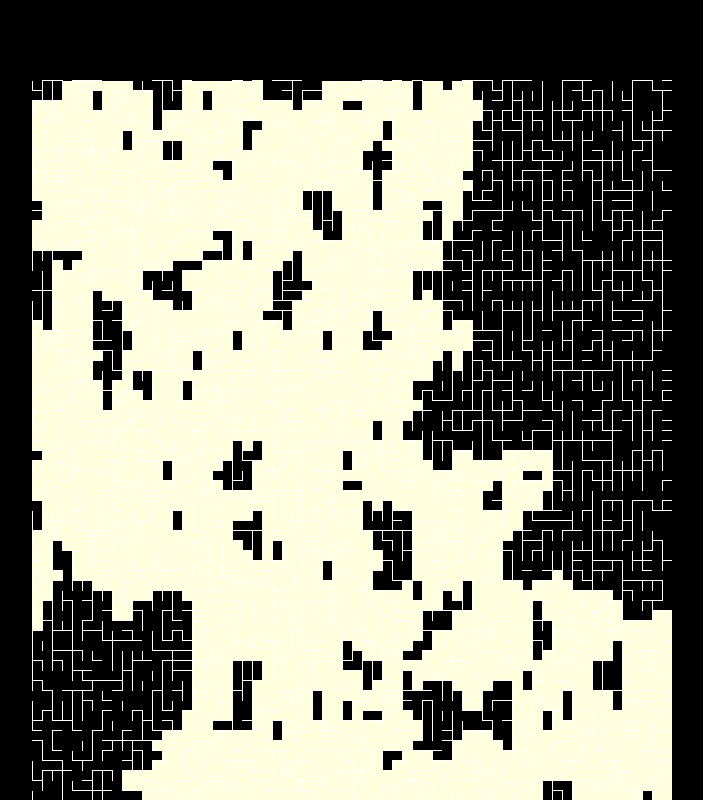
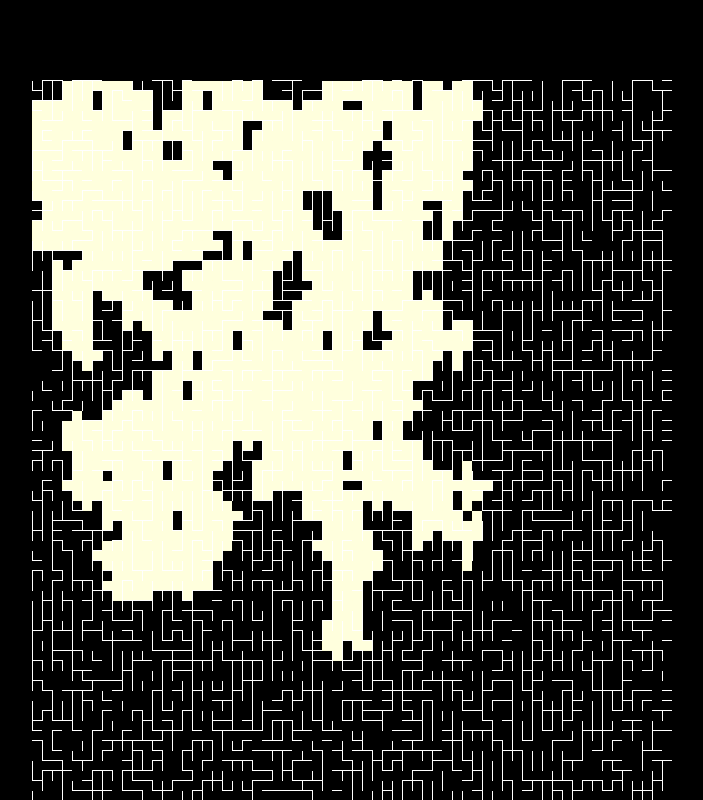
Before and after one commit to leyanlo/lightning, a Next.js app: page / in a window 1280 px wide. Shown: the top 800 px of the page, without its empty margins (288-991 px from the left). Built offline with nearby package versions, Linux system fonts and the light colour scheme.

Commit message:
feat: add animation using 100ms setInterval

```diff
--- a/package.json
+++ b/package.json
@@ -25,7 +25,8 @@
   "dependencies": {
     "next": "latest",
     "react": "^17.0.2",
-    "react-dom": "^17.0.2"
+    "react-dom": "^17.0.2",
+    "react-use": "^17.3.1"
   },
   "devDependencies": {
     "@testing-library/react": "^11.2.5",
--- a/pages/index.tsx
+++ b/pages/index.tsx
@@ -1,6 +1,7 @@
 import Head from 'next/head';
 import Image from 'next/image';
 import * as React from 'react';
+import { useInterval } from 'react-use';
 
 const width = 64;
 const height = 128;
@@ -166,9 +167,9 @@ function* flashGenerator(
 }
 
 // Infinite loop generator for the path, strike, and flash.
-// noinspection JSUnusedLocalSymbols
 function* lightningGenerator(maze: Cell[][]): Generator<Kind> {
   while (true) {
+    yield Kind.Start;
     let strike;
     for (strike of pathGenerator(maze)) {
       yield Kind.Path;
@@ -198,12 +199,12 @@ function createMaze(): Cell[][] {
 }
 
 export const Home = (): JSX.Element => {
-  const maze = React.useMemo(() => {
-    const m = createMaze();
-    for (const _ of pathGenerator(m)) {
-    }
-    return m;
-  }, []);
+  const maze = React.useMemo(() => createMaze(), []);
+  const gen = React.useMemo(() => lightningGenerator(maze), []);
+  const [, setState] = React.useState({ kind: Kind.Start });
+
+  useInterval(() => setState({ kind: gen.next().value }), 100);
+
   return (
     <div className="container">
       <Head>
```
Also changed, not shown: 1 other file (tests, documents, lock files or other folders).
